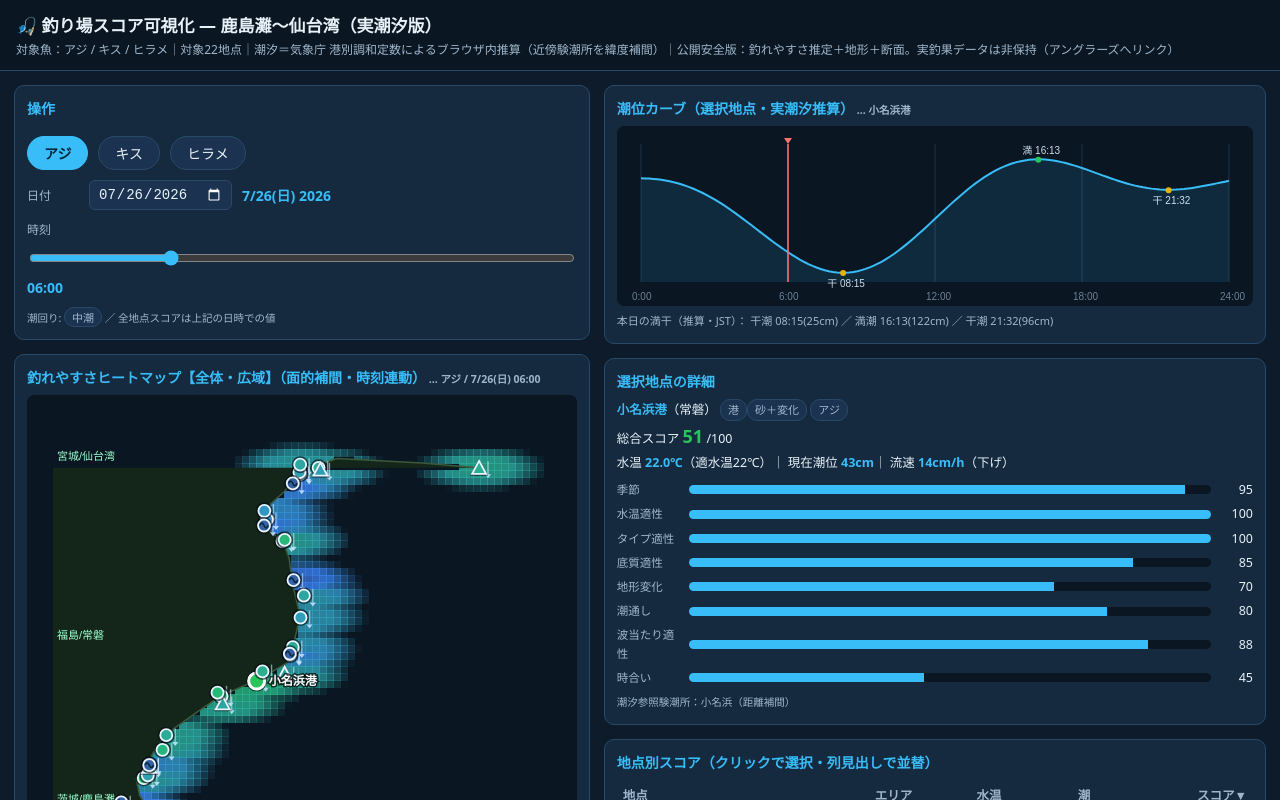
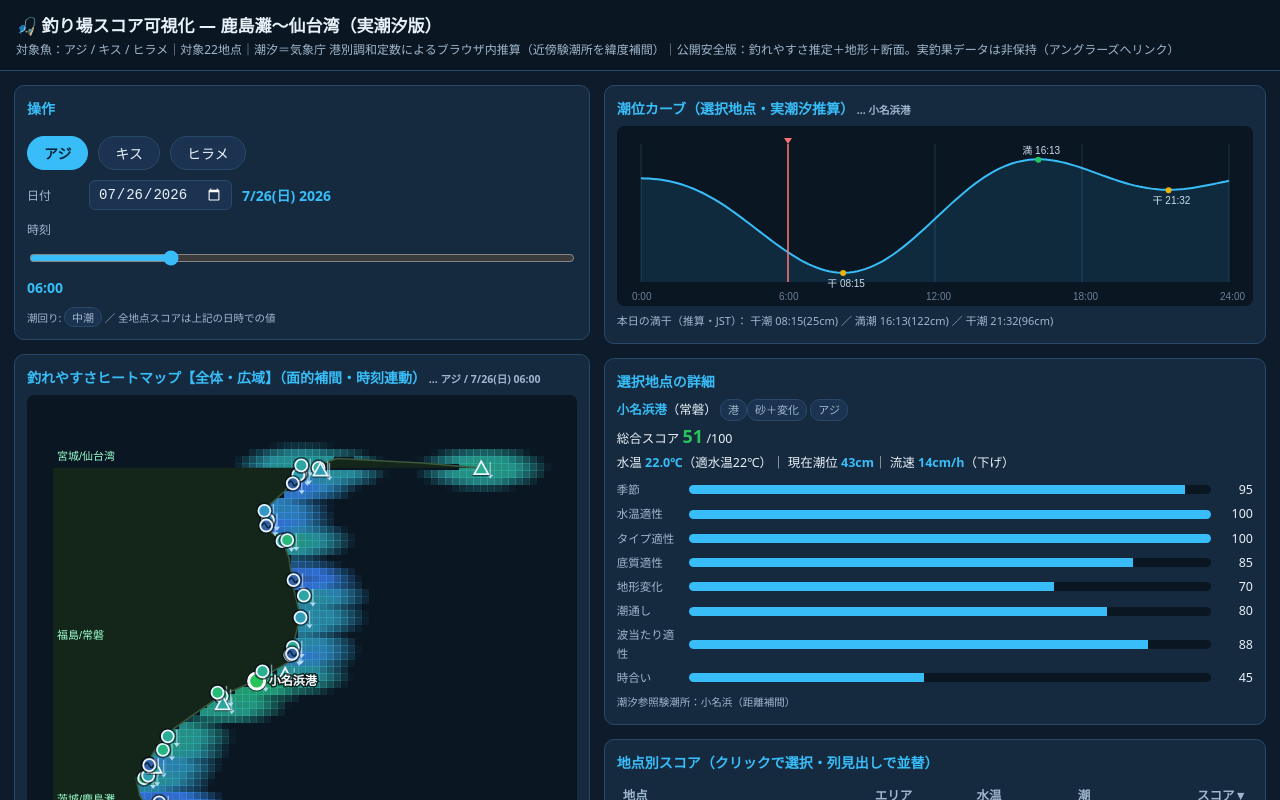
Before and after one commit to khunryo/tsuriba-map, a plain HTML site: page index.html in a window 1280 px wide. Shown: the top 800 px of the page. Drawn offline with nearby package versions, Linux system fonts and the light colour scheme.

Commit message:
Add files via upload

```diff
--- a/index.html
+++ b/index.html
@@ -146,13 +146,6 @@
         </table>
       </div>
     </div>
-
-
-
-    <div class="card">
-      <h2>データ出典・精度メモ</h2>
-      <div class="src" id="sources"></div>
-    </div>
   </div>
 </div>
 
@@ -198,6 +191,11 @@
       <span class="pill">→ 通すコース</span>
     </div>
     <div id="sectionNote" class="src" style="margin-top:6px"></div>
+  </div>
+
+  <div class="card" style="margin-top:14px">
+    <h2>データ出典・精度メモ</h2>
+    <div class="src" id="sources"></div>
   </div>
 </div>
 
@@ -270,12 +268,12 @@ function tideAt(site,dtUTC){
 const SPOTS=[
  // lat,lon＝実際の漁港/汀線（海側に候補ピンが乗るよう補正）。offB=沖(海)向き方位[度]
  ['波崎新港',35.790,140.836,'鹿島灘','sand',0.5,0.8,90],
- ['鹿島港魚釣園',35.945,140.705,'鹿島灘','mixed',0.7,0.85,90],
- ['大洗港',36.311,140.596,'鹿島灘','mixed',0.7,0.75,110],
- ['那珂湊港',36.329,140.607,'鹿島灘','sandmud',0.6,0.6,100],
+ ['鹿島港魚釣園',35.9378,140.7007,'鹿島灘','mixed',0.7,0.85,120],
+ ['大洗港',36.3100,140.5970,'鹿島灘','mixed',0.7,0.75,90],
+ ['那珂湊港',36.3270,140.6080,'鹿島灘','sandmud',0.6,0.6,100],
  ['阿字ヶ浦',36.397,140.611,'鹿島灘','sand',0.4,0.6,90],
- ['日立港',36.492,140.647,'鹿島灘','mixed',0.6,0.7,100],
- ['会瀬漁港',36.586,140.657,'鹿島灘','rock',0.6,0.6,95],
+ ['日立港',36.4920,140.6480,'鹿島灘','mixed',0.6,0.7,90],
+ ['会瀬漁港',36.5787,140.6612,'鹿島灘','rock',0.6,0.6,90],
  ['平潟港',36.837,140.807,'常磐','mixed',0.6,0.7,100],
  ['小名浜港',36.933,140.902,'常磐','mixed',0.7,0.8,120],
  ['江名港',36.995,140.918,'常磐','rock',0.6,0.6,100],
@@ -284,13 +282,13 @@ const SPOTS=[
  ['富岡港',37.340,141.021,'常磐','sand',0.5,0.6,95],
  ['請戸港',37.480,141.030,'常磐','sand',0.5,0.7,95],
  ['松川浦',37.830,140.972,'常磐','sandmud',0.7,0.6,90],
- ['相馬原釜港',37.838,140.978,'常磐','mixed',0.6,0.7,95],
- ['磯浜漁港(山元)',37.970,140.930,'仙台湾','sand',0.4,0.55,95],
+ ['相馬原釜港',37.8365,140.9850,'常磐','mixed',0.6,0.7,90],
+ ['磯浜漁港(山元)',37.9655,140.9325,'仙台湾','sand',0.4,0.55,90],
  ['荒浜漁港(亘理)',38.024,140.923,'仙台湾','sand',0.4,0.6,95],
  ['仙台港',38.262,141.020,'仙台湾','mixed',0.6,0.7,110],
- ['蒲生周辺',38.272,141.018,'仙台湾','sandmud',0.6,0.6,100],
+ ['蒲生周辺',38.2540,141.0150,'仙台湾','sandmud',0.6,0.6,90],
  ['七ヶ浜',38.300,141.070,'仙台湾','rock',0.6,0.6,120],
- ['塩釜港',38.320,141.020,'仙台湾','mixed',0.6,0.5,120],
+ ['塩釜港',38.3155,141.0230,'仙台湾','mixed',0.6,0.5,130],
 ].map(a=>({name:a[0],lat:a[1],lon:a[2],region:a[3],sub:a[4],str:a[5],flow:a[6],type:'port',wave:0.3,offBearing:a[7]}));
 
 /* Stage④ サーフ(砂浜)・磯(岩礁)の追加地点（茨城〜宮城の実在地点）
@@ -298,18 +296,18 @@ const SPOTS=[
    flow=潮通し, catchArea=アングラーズ実エリアID(なければ地域代表にフォールバック) */
 const EXTRA_SPOTS=[
  // name,lat,lon,region,type,sub,str,flow,wave,catchArea,offBearing(沖向き度)
- ['大竹海岸',36.155,140.535,'鹿島灘','surf','sand',0.60,0.50,0.80,3855,95],
- ['下津海岸',35.980,140.662,'鹿島灘','surf','sand',0.50,0.50,0.75,3855,90],
- ['日川浜海岸',35.860,140.725,'鹿島灘','surf','sand',0.45,0.50,0.70,3855,90],
- ['四倉海岸',37.108,140.992,'常磐','surf','sand',0.50,0.45,0.65,null,95],
+ ['大竹海岸',36.1550,140.6380,'鹿島灘','surf','sand',0.60,0.50,0.80,3855,100],
+ ['下津海岸',35.9800,140.6880,'鹿島灘','surf','sand',0.50,0.50,0.75,3855,100],
+ ['日川浜海岸',35.8600,140.7750,'鹿島灘','surf','sand',0.45,0.50,0.70,3855,100],
+ ['四倉海岸',37.1080,140.9980,'常磐','surf','sand',0.50,0.45,0.65,null,110],
  ['北泉海岸',37.580,141.002,'常磐','surf','sand',0.60,0.50,0.75,null,95],
- ['仙南サーフ(山元)',37.930,140.922,'仙台湾','surf','sand',0.55,0.50,0.80,3987,95],
+ ['仙南サーフ(山元)',37.9300,140.9280,'仙台湾','surf','sand',0.55,0.50,0.80,3987,90],
  ['深沼海岸(仙台)',38.200,141.000,'仙台湾','surf','sand',0.50,0.45,0.70,3987,95],
- ['磯崎/酒列',36.383,140.611,'鹿島灘','rocky','rock',0.75,0.75,0.75,null,90],
+ ['磯崎/酒列',36.3835,140.6255,'鹿島灘','rocky','rock',0.75,0.75,0.75,null,85],
  ['五浦海岸',36.790,140.810,'常磐','rocky','rock',0.80,0.70,0.80,null,95],
- ['塩屋崎地磯',36.980,140.978,'常磐','rocky','rock',0.70,0.70,0.75,null,110],
+ ['塩屋崎地磯',36.9735,140.9795,'常磐','rocky','rock',0.70,0.70,0.75,null,120],
  ['七ヶ浜(吉田浜磯)',38.288,141.075,'仙台湾','rocky','rock',0.70,0.60,0.65,null,120],
- ['鮎川地磯(牡鹿)',38.300,141.505,'仙台湾','rocky','rock',0.80,0.80,0.70,null,90],
+ ['鮎川地磯(牡鹿)',38.2975,141.5110,'仙台湾','rocky','rock',0.80,0.80,0.70,null,140],
  ['阿字ヶ浦海岸',36.394,140.611,'鹿島灘','surf','sand',0.50,0.55,0.72,3855,90],
  ['大津港',36.8586,140.7960,'常磐','port','mixed',0.60,0.70,0.35,null,95],
 ].map(a=>({name:a[0],lat:a[1],lon:a[2],region:a[3],type:a[4],sub:a[5],str:a[6],flow:a[7],wave:a[8],catchArea:a[9],offBearing:a[10]}));
@@ -491,16 +489,31 @@ const LAT0=35.6,LAT1=38.6,LON0=140.35,LON1=141.7;
 // 実座標＝OSMの実水際(natural=coastline)最近傍点。方位は当海岸の外洋側＝東(90〜110°)で固定
 // （OSM法線は港/潟で不安定=南向き等になるため、位置はOSM実測・向きは東で確定）
 const SHORE_ANCHOR={
-  '大洗港':{lat:36.313801,lon:140.590084,b:100},
-  '那珂湊港':{lat:36.336545,lon:140.601036,b:95},
+  // 2026-07-27 ユーザー座標照合(ランドマーク基準＋海岸線幾何補間)で17地点を更新。既存ANCHOR含め上書き。
+  '大洗港':{lat:36.3100,lon:140.5970,b:90},
+  '那珂湊港':{lat:36.3270,lon:140.6080,b:100},
   '阿字ヶ浦':{lat:36.397602,lon:140.612040,b:90},
   '阿字ヶ浦海岸':{lat:36.394500,lon:140.611500,b:90},
-  '鹿島港魚釣園':{lat:35.942842,lon:140.697807,b:90},
+  '鹿島港魚釣園':{lat:35.9378,lon:140.7007,b:120},
   '平潟港':{lat:36.836074,lon:140.804422,b:100},
   '大津港':{lat:36.8586,lon:140.7960,b:95},
-  '日立港':{lat:36.499006,lon:140.639053,b:100},
+  '日立港':{lat:36.4920,lon:140.6480,b:90},
   '松川浦':{lat:37.830613,lon:140.972033,b:95},
-  '仙台港':{lat:38.261314,lon:141.020424,b:110}
+  '仙台港':{lat:38.261314,lon:141.020424,b:110},
+  // 以下は今回新規にANCHOR化（生配列も同値に更新済み）
+  '会瀬漁港':{lat:36.5787,lon:140.6612,b:90},
+  '相馬原釜港':{lat:37.8365,lon:140.9850,b:90},
+  '磯浜漁港(山元)':{lat:37.9655,lon:140.9325,b:90},
+  '蒲生周辺':{lat:38.2540,lon:141.0150,b:90},
+  '塩釜港':{lat:38.3155,lon:141.0230,b:130},
+  '大竹海岸':{lat:36.1550,lon:140.6380,b:100},
+  '日川浜海岸':{lat:35.8600,lon:140.7750,b:100},
+  '下津海岸':{lat:35.9800,lon:140.6880,b:100},
+  '四倉海岸':{lat:37.1080,lon:140.9980,b:110},
+  '仙南サーフ(山元)':{lat:37.9300,lon:140.9280,b:90},
+  '磯崎/酒列':{lat:36.3835,lon:140.6255,b:85},
+  '塩屋崎地磯':{lat:36.9735,lon:140.9795,b:120},
+  '鮎川地磯(牡鹿)':{lat:38.2975,lon:141.5110,b:140}
 };
 const BW_TIP={ // 実防波堤の先端（絶対座標）※各地点の原点から概ね400m以内の物のみ有効
   '那珂湊港':[36.338166,140.605233],
--- a/sw.js
+++ b/sw.js
@@ -1,5 +1,5 @@
 /* 釣り場マップ PWA service worker */
-const CACHE = 'fishing-map-v10';
+const CACHE = 'fishing-map-v12';
 const SHELL = ['./','./index.html','./manifest.webmanifest','./icon-192.png','./icon-512.png','./icon-512-maskable.png','./apple-touch-icon-180.png'];
 self.addEventListener('install', (e) => { e.waitUntil(caches.open(CACHE).then((c) => c.addAll(SHELL)).then(() => self.skipWaiting())); });
 self.addEventListener('activate', (e) => { e.waitUntil(caches.keys().then((ks) => Promise.all(ks.filter((k) => k !== CACHE).map((k) => caches.delete(k)))).then(() => self.clients.claim())); });
```
